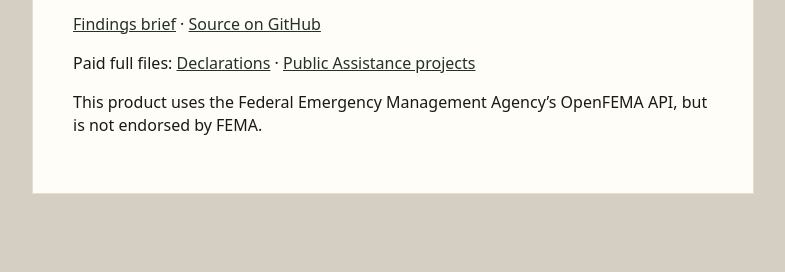
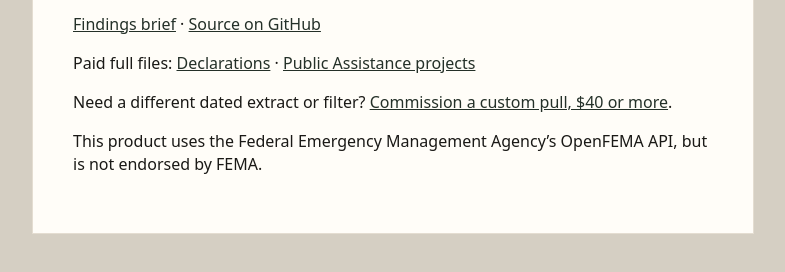
Before and after one commit to bennyj121/fema-data-series, a plain HTML site: page index.html in a window 1280 px wide. Shown: the part 258-530 px from the top of the page, without its empty margins (247-1032 px from the left). Drawn offline with Linux system fonts and the light colour scheme.

Commit message:
Link the 0 public-data commission from the series landing.

```diff
--- a/index.html
+++ b/index.html
@@ -38,6 +38,7 @@
     <p>OpenFEMA tables, cleaned for analysis. Scripts and 1,000-row samples are free. Full snapshots are paid convenience, not exclusive access.</p>
     <p><a href="brief/">Findings brief</a> · <a href="https://github.com/bennyj121/fema-data-series">Source on GitHub</a></p>
     <p>Paid full files: <a href="https://ko-fi.com/s/ec52718a6b">Declarations</a> · <a href="https://ko-fi.com/s/6fbe55e6f2">Public Assistance projects</a></p>
+    <p>Need a different dated extract or filter? <a href="https://ko-fi.com/benjaminjohnston/commissions">Commission a custom pull, $40 or more</a>.</p>
     <p>This product uses the Federal Emergency Management Agency’s OpenFEMA API, but is not endorsed by FEMA.</p>
   </main>
 </body>
```
Also changed, not shown: 1 other file.
